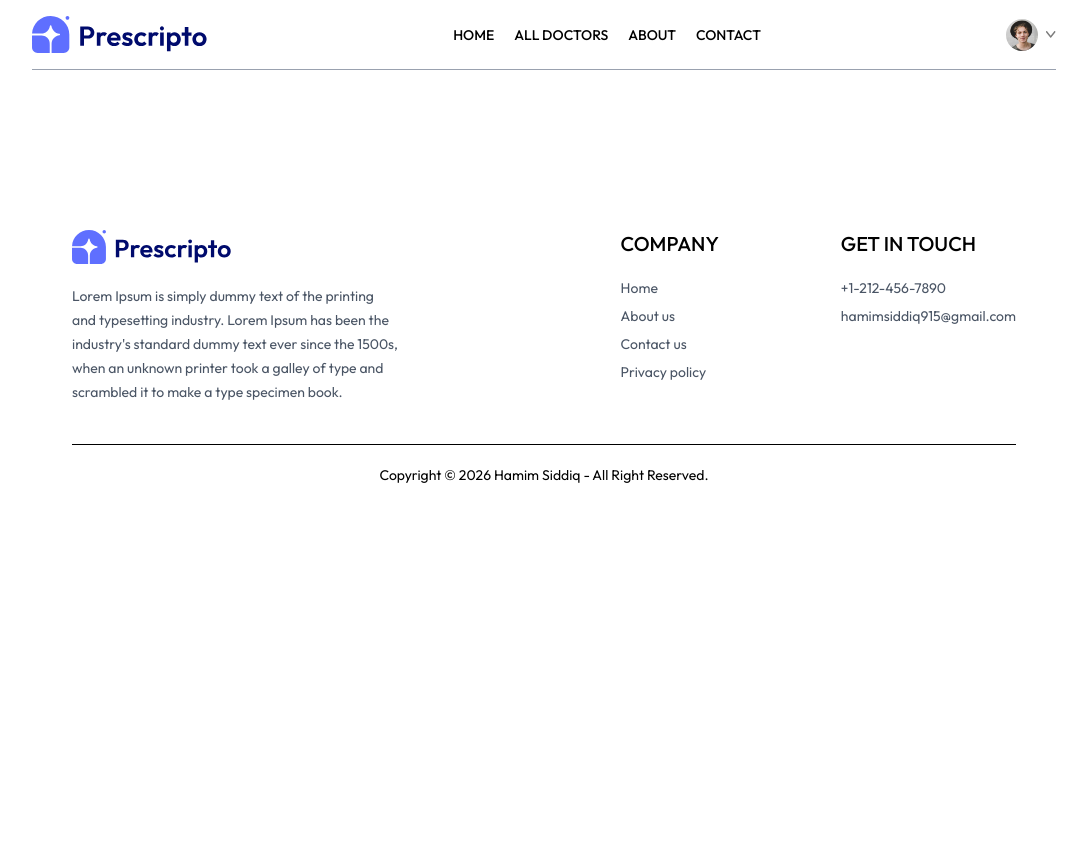
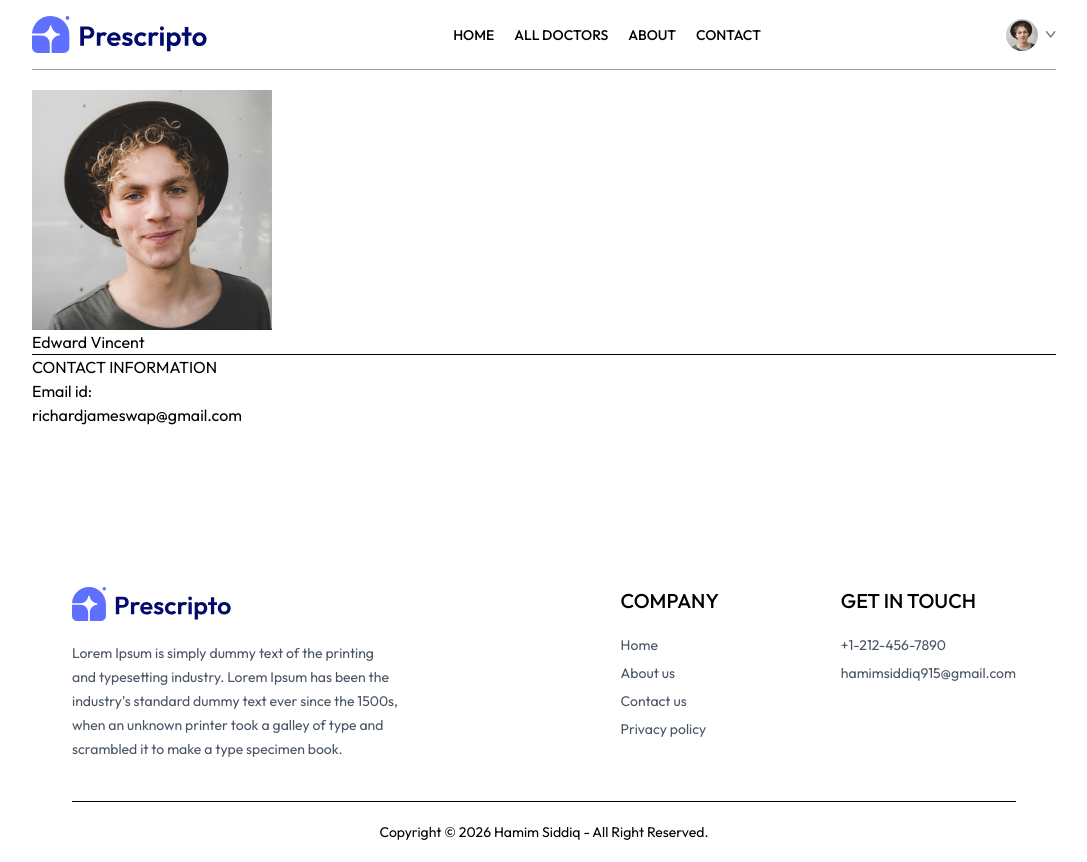
Before and after one commit to Hamimsiddiq007/prescripto, a React (Vite) app: page /my-profile in a window 1280 px wide. Shown: the whole page, without its empty margins (96-1183 px from the left). Before the commit the page ends 800 px from the top, so only its background shows below. Built offline with nearby package versions, Linux system fonts and the light colour scheme.

Commit message:
feat: myProfile started

```diff
--- a/src/pages/Login.jsx
+++ b/src/pages/Login.jsx
@@ -7,7 +7,7 @@
   const [password, setPassword] = useState('')
   const [name, setName] = useState('')
 
-  const onSubmitHandler = (e) => {
+  const onSubmitHandler = async (e) => {
     e.preventDefault()
   }
 
--- a/src/pages/MyProfile.jsx
+++ b/src/pages/MyProfile.jsx
@@ -1,8 +1,39 @@
-import React from 'react'
+import React, { useState } from 'react'
+import { assets } from '../assets/assets'
 
 const MyProfile = () => {
+
+  const [userData, setUserData] = useState({
+    name: 'Edward Vincent',
+    image: assets.profile_pic,
+    email: 'richardjameswap@gmail.com',
+    phone: '+1  123 456 7890',
+    address: {
+      line1: '57th Cross, Richmond ',
+      line2: 'Circle, Church Road, London'
+    },
+    gender: 'Male',
+    dob: '12-12-2000'
+  })
+
+  const [isEdit, setIsEdit] = useState(false)
+
   return (
     <div>
+
+      <img src={userData.image} alt="Profile" />
+      {
+        isEdit ? <input type="text" value={userData.name} onChange={e => setUserData(prev => ({...prev, name: e.target.value}))} /> : <p>{userData.name}</p>
+      }
+
+      <hr />
+      <div className="">
+        <p>CONTACT INFORMATION</p>
+        <div className="">
+          <p>Email id:</p>
+          <p>{userData.email}</p>
+        </div>
+      </div>
 
     </div>
   )
```
